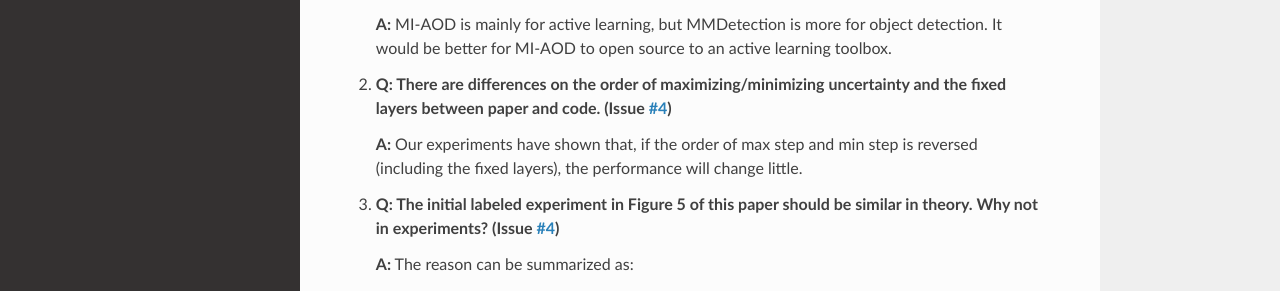
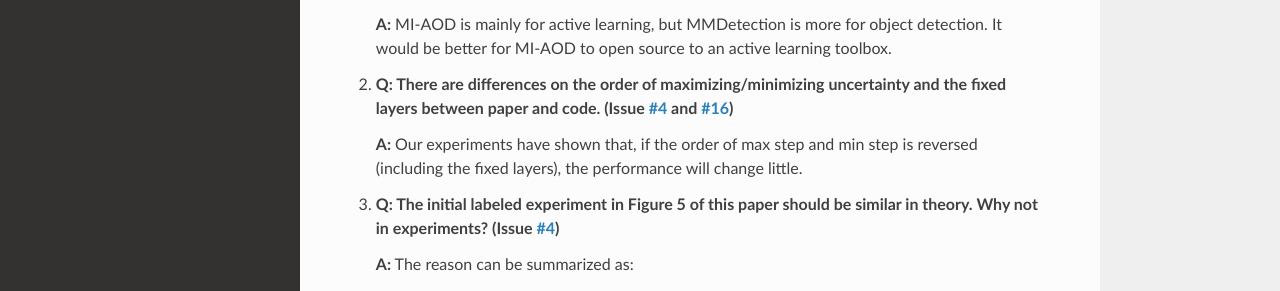
Before and after one commit to yuantn/MI-AOD, a Sphinx documentation site: the page built from docs/FAQ.md, in a window 1280 px wide and 900 px high, scrolled down 2140 px. Shown: the part 159-450 px from the top of the window. Built offline with Sphinx 7.4.7 and the Read the Docs theme 2.0.0, drawn with Linux system fonts in a browser that asks for light colours; pages that are not in the unit, such as notebooks, are missing from menus.

Commit message:
Update FAQ.md

```diff
--- a/docs/FAQ.md
+++ b/docs/FAQ.md
@@ -106,7 +106,7 @@ The open issues are not included here for now, just in case someone will ask fur
     **A:** MI-AOD is mainly for active learning, but MMDetection is more for object detection.
     It would be better for MI-AOD to open source to an active learning toolbox.
 
-2.  **Q: There are differences on the order of maximizing/minimizing uncertainty and the fixed layers between paper and code. (Issue [#4](../../../issues/4))**
+2.  **Q: There are differences on the order of maximizing/minimizing uncertainty and the fixed layers between paper and code. (Issue [#4](../../../issues/4) and [#16](../../../issues/16#issuecomment-859363894))**
 
     **A:** Our experiments have shown that, if the order of max step and min step is reversed (including the fixed layers), the performance will change little.
 
```
